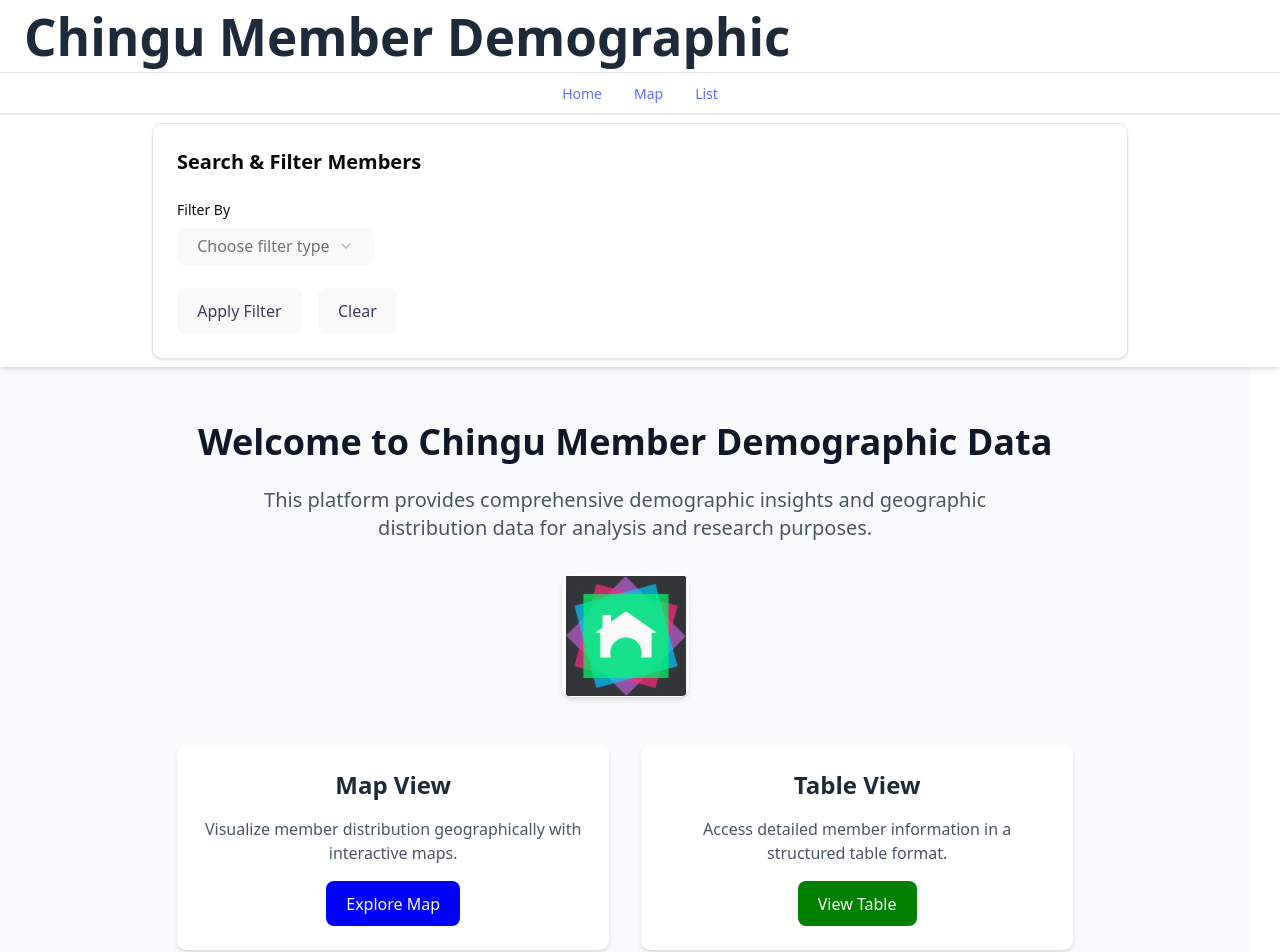
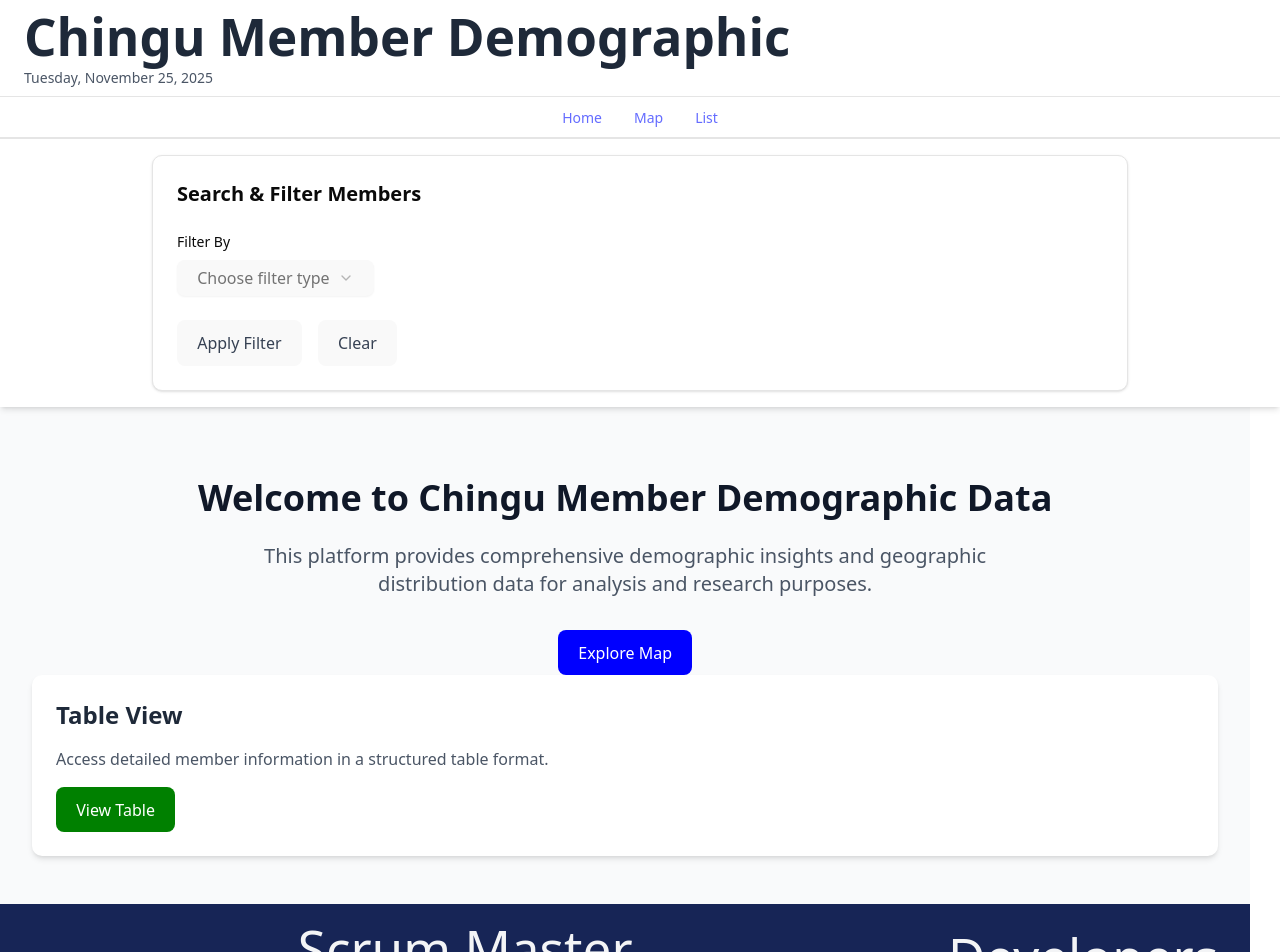
Before and after one commit to chingu-voyages/V58-tier3-team-38, a React (Vite) app in the folder vite-project/: page / in a window 1280 px wide. Shown: the top 952 px of the page. Built offline with nearby package versions, Linux system fonts and the light colour scheme.

Commit message:
add the currebt date to the header

```diff
--- a/vite-project/src/App.tsx
+++ b/vite-project/src/App.tsx
@@ -1,25 +1,36 @@
 import { Routes, Route } from "react-router-dom";
 import MapView from "./components/MapView";
 import Home from "./components/Home";
-import TableView from "./components/TableView";
-import Footer from "./components/Footer";
-import Header from "./components/Header";
+import HandleView from "./components/HandleView.tsx";
+import TableView from "./components/TableView.tsx";
+import Footer from "./components/Footer.tsx";
+import Header from "./components/Header.tsx";
 
 function App() {
   return (
-    <div className="min-h-screen flex flex-col bg-gray-50">
-      <Header />
-      <div className="flex-1 overflow-auto w-full flex justify-center pt-[390px]">
-        <div className="w-full max-w-7xl px-4">
-          <Routes>
-            <Route path="/" element={<Home />} />
-            <Route path="/mapview" element={<MapView />} />
-            <Route path="/listview" element={<TableView />} />
-          </Routes>
-        </div>
-      </div>
-
-      <Footer />
+    <div>
+      <Routes>
+        <Route path="/" element={<><Header /><Home /></>} />
+        <Route
+          path="/mapview"
+          element={
+            <>
+              <Header />
+              <MapView />
+            </>
+          }
+        />
+        <Route
+          path="/listview"
+          element={
+            <>
+              <Header />
+              <TableView />
+            </>
+          }
+        />
+      </Routes>
+      <Footer></Footer>
     </div>
   );
 }
--- a/vite-project/src/components/Header.tsx
+++ b/vite-project/src/components/Header.tsx
@@ -3,9 +3,18 @@ import { Link, useLocation } from "react-router-dom";
 import SearchFilter from "./SearchFilter";
 import { FilterContext } from "../components/FilterBasis";
 
+
+
 const Header: React.FC = () => {
   const location = useLocation();
-  const { setAllFilters, clearFilters } = useContext(FilterContext)!;
+  const { filters, updateFilter, clearFilters, setAllFilters } = useContext(FilterContext)!;
+
+  const today = new Date().toLocaleDateString("en-US", {
+    weekday: "long",
+    year: "numeric",
+    month: "long",
+    day: "numeric",
+  });
 
   const isActive = (path: string) => location.pathname === path;
 
@@ -16,6 +25,7 @@ const Header: React.FC = () => {
         <h1 className="text-2xl font-bold text-gray-800">
           Chingu Member Demographic
         </h1>
+        <p className="text-gray-600 text-sm mt-1">{today}</p>
       </div>
 
       {/* Navigation */}
@@ -54,13 +64,12 @@ const Header: React.FC = () => {
         </ul>
       </nav>
 
-      {/* SearchFilter */}
-      <div className="border-t pb-2 bg-white">
-        <div className="max-w-5xl mx-auto px-6 pt-2">
-          <SearchFilter
-            onSubmit={async (filters) => setAllFilters(filters)}
-            onClear={() => clearFilters()}
-          />
+      <div className="border-t pb-4 bg-white">
+        <div className="max-w-5xl mx-auto px-6 pt-4">
+            <SearchFilter
+                onSubmit={async (filters) => setAllFilters(filters)}
+                onClear={() => clearFilters()}
+            />
         </div>
       </div>
     </header>
--- a/vite-project/src/components/Home.tsx
+++ b/vite-project/src/components/Home.tsx
@@ -4,29 +4,15 @@ import { Link } from "react-router-dom";
 
 const Home: React.FC = () => {
   return (
-    <main className="w-full max-w-6xl mx-auto text-center py-8">
+    <div className="min-h-screen bg-gray-50 pt-[430px]">
+      <main className="max-w-7xl mx-auto px-4 sm:px-6 lg:px-8 py-12">
+        <div className="text-center">
           <h2 className="text-4xl font-extrabold text-gray-900 mb-6">
             Welcome to Chingu Member Demographic Data
           </h2>
-
           <p className="text-xl text-gray-600 max-w-3xl mx-auto mb-8">
             This platform provides comprehensive demographic insights and
             geographic distribution data for analysis and research purposes.
-      </p>
-
-      <div className="flex justify-center mb-12">
-        <img
-          className="max-w-xs md:max-w-sm lg:max-w-md mx-auto rounded-lg shadow-md"
-          src={image1}
-          alt="Logo Chingu"
-        />
-      </div>
-
-      <div className="grid grid-cols-1 md:grid-cols-2 gap-8 mx-auto w-full max-w-4xl">
-        <div className="bg-white p-6 rounded-lg shadow-md hover:shadow-lg transition-shadow">
-          <h3 className="text-2xl font-semibold text-gray-800 mb-4">Map View</h3>
-          <p className="text-gray-600 mb-4">
-            Visualize member distribution geographically with interactive maps.
           </p>
           <Link to="/mapview">
             <button  style={{"backgroundColor": "blue"}} className="bg-blue-500 text-white px-6 py-2 rounded hover:bg-blue-600 transition-colors">
@@ -46,8 +32,8 @@ const Home: React.FC = () => {
             </button>
           </Link>
         </div>
+      </main>
       </div>
-    </main>
   );
 };
 
--- a/vite-project/src/components/TableView.tsx
+++ b/vite-project/src/components/TableView.tsx
@@ -667,7 +667,7 @@ const TableView: React.FC = () => {
   };
 
   return (
-    <div className="flex flex-col items-center bg-[#f5f5f4]">
+    <div className="flex flex-col items-center bg-[#f5f5f4] pt-[430px]">
       <div className="overflow-x-auto border border-gray-300 rounded-lg shadow-md bg-white w-full mt-6">
         <table className="min-w-full bg-white">
           <thead className="bg-gray-100">
```
Lines whose indentation alone changed are shown as unchanged.
